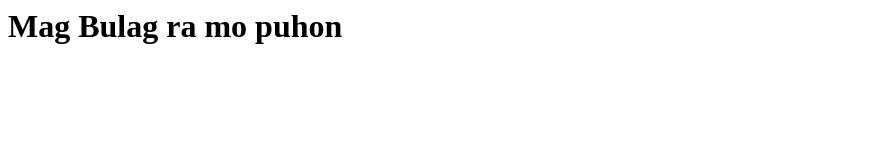
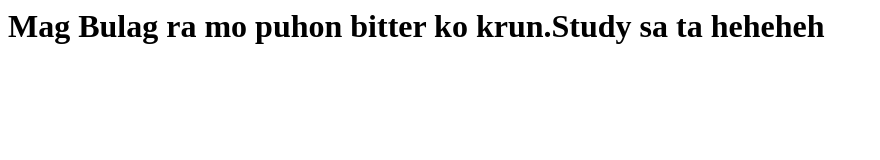
Before and after one commit to amper143/WalangForever, a plain HTML site: page index.html in a window 1280 px wide. Shown: the whole page, without its empty margins (0-880 px from the left). Drawn offline with Linux system fonts and the light colour scheme.

Commit message:
updated files

```diff
--- a/index.html
+++ b/index.html
@@ -1,6 +1,6 @@
 <html>
 	<body>
-		<h1>Mag Bulag ra mo puhon</h1>
+		<h1>Mag Bulag ra mo puhon bitter ko krun.Study sa ta heheheh</h1>
 
 	</body>
 
```
